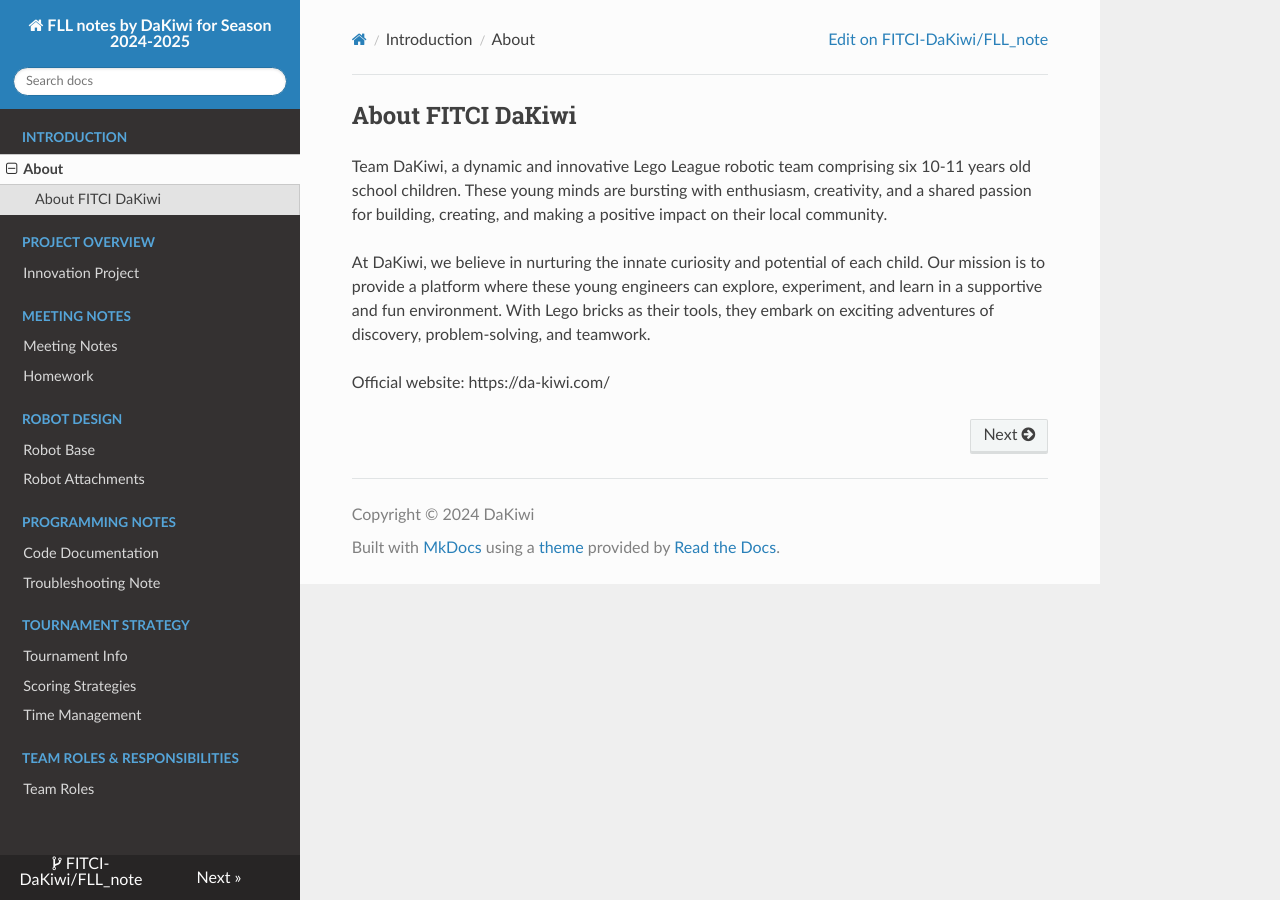
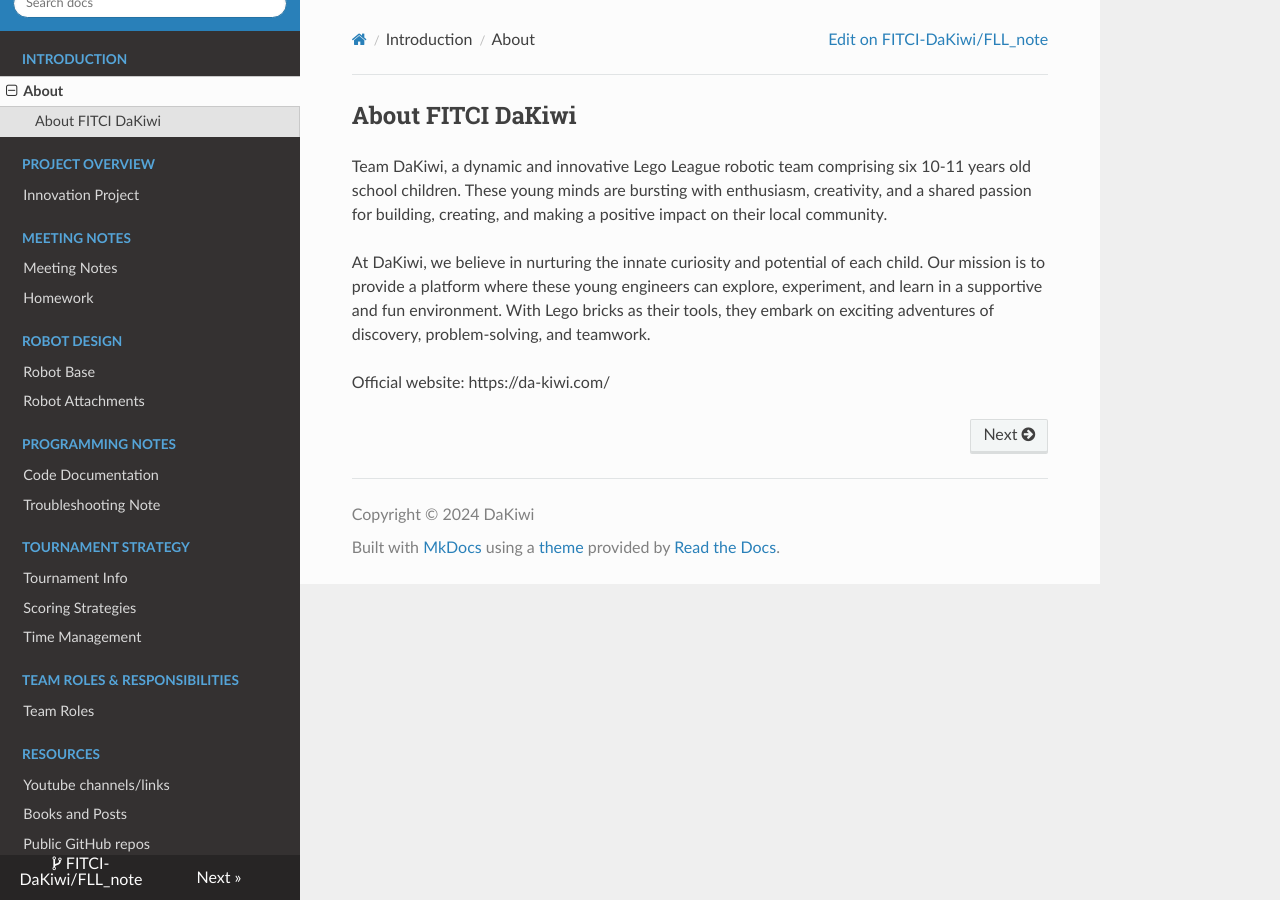
Before and after one commit to FITCI-DaKiwi/FLL_note_2024, an MkDocs documentation site: the page built from docs/index.md, in a window 1280 px wide. Built offline with MkDocs 1.6.1, drawn with Linux system fonts in a browser that asks for light colours; nearby versions of some CDN libraries.

Commit message:
Update mkdocs.yaml: add resource section

```diff
--- a/mkdocs.yaml
+++ b/mkdocs.yaml
@@ -46,3 +46,7 @@ nav:
       - Time Management: time_management.md
   - Team Roles & Responsibilities:
       - Team Roles: team_role.md
+  - Resources:
+      - Youtube channels/links: youtube_res.md
+      - Books and Posts: book_post.md
+      - Public GitHub repos: res_github_repo.md
```
